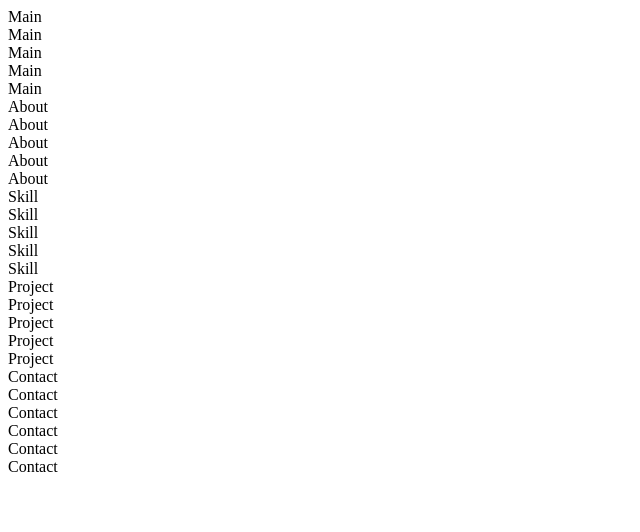
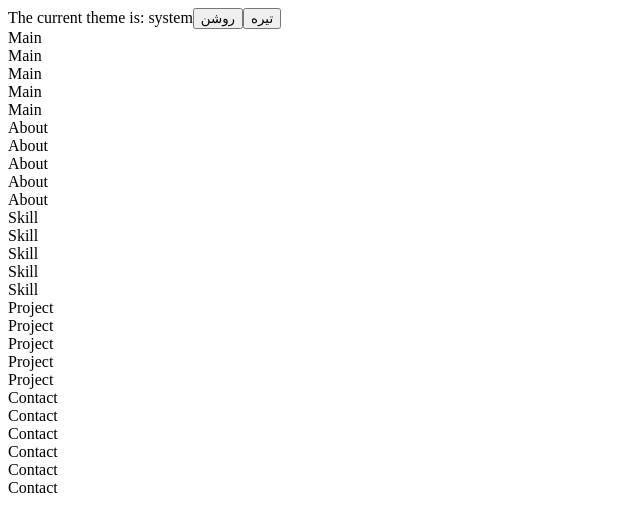
Before and after one commit to pooulad/pooulad.github.io, a Next.js app: page / in a window 1280 px wide. Shown: the top 532 px of the page, without its empty margins (0-640 px from the left). Built offline with nearby package versions, Linux system fonts and the light colour scheme.

Commit message:
handle dark mode in header component

```diff
--- a/src/components/Header/Index.tsx
+++ b/src/components/Header/Index.tsx
@@ -1,12 +1,18 @@
-import React, { memo } from "react";
+import { useTheme } from "next-themes";
+import React, { memo, useEffect, useState } from "react";
 
 function Header() {
+  const { theme, setTheme } = useTheme();
+  const [hasMounted, setHasMounted] = useState(false);
+  useEffect(() => setHasMounted(true), []);
+  if (!hasMounted) return null;
   return (
     <div>
-      <div>Header</div>
-      <div>Header</div>
-      <div>Header</div>
-      <div>Header</div>
+      <div>
+        The current theme is: {theme}
+        <button onClick={() => setTheme("light")}>روشن</button>
+        <button onClick={() => setTheme("dark")}>تیره</button>
+      </div>
     </div>
   );
 }
--- a/src/pages/index.tsx
+++ b/src/pages/index.tsx
@@ -5,6 +5,7 @@ import SkillIndex from "@/components/Skill/components/Index";
 import ProjectIndex from "@/components/Project/components/Index";
 import ContactIndex from "@/components/Contact/components/Index";
 import { Fragment } from "react";
+import Index from "@/components/Header/Index";
 
 export default function Home() {
   return (
@@ -16,6 +17,9 @@ export default function Home() {
         <link rel="icon" href="/favicon.ico" />
       </Head>
       <main>
+        <header>
+          <Index />
+        </header>
         <section>
           <MainIndex />
         </section>
```
